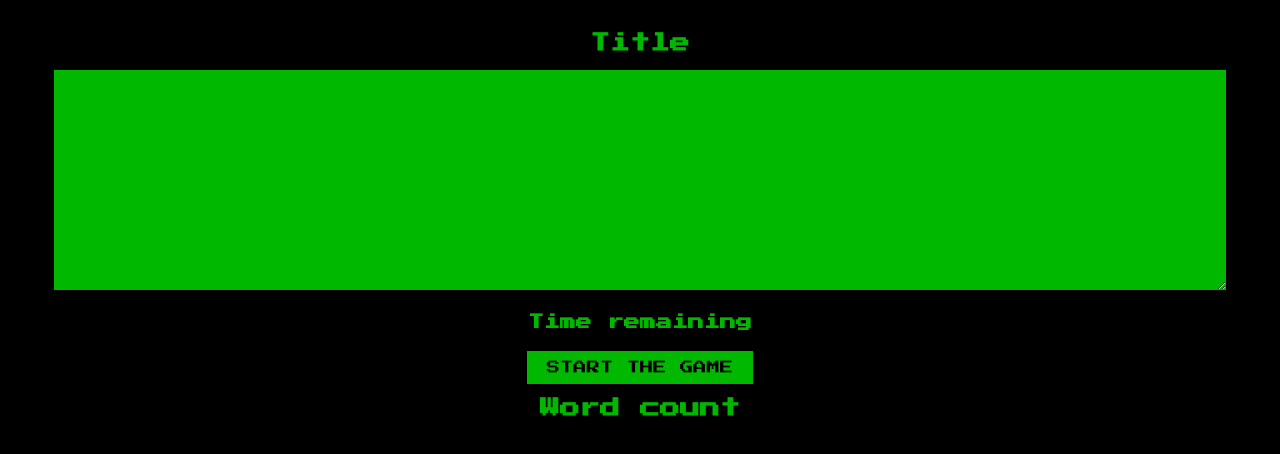
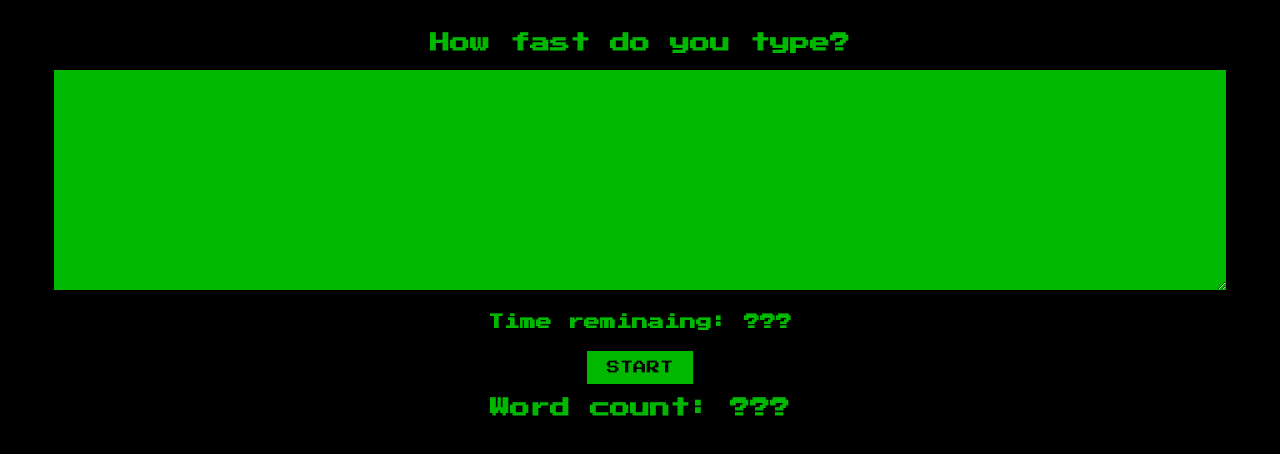
Before and after one commit to ramiinberg/react-speed-game, a React (Vite) app: page / in a window 1280 px wide. Shown: the top 454 px of the page. Built offline with nearby package versions, Linux system fonts and the light colour scheme.

Commit message:
saving textarea text to state

```diff
--- a/src/App.jsx
+++ b/src/App.jsx
@@ -1,13 +1,20 @@
+import { useState } from 'react'
 import './App.css'
 
 function App() {
+  const [text, setText] = useState('')
+
+  const handleTextChange = event => {
+    setText(event.target.value)
+  }
+
   return (
     <div className='App'>
-      <h1>Title</h1>
-      <textarea />
-      <h4>Time remaining</h4>
-      <button type='button'>Start the game</button>
-      <h1>Word count</h1>
+      <h1>How fast do you type?</h1>
+      <textarea value={text} onChange={handleTextChange} />
+      <h4>Time reminaing: ???</h4>
+      <button type='button'>Start</button>
+      <h1>Word count: ???</h1>
     </div>
   )
 }
```
